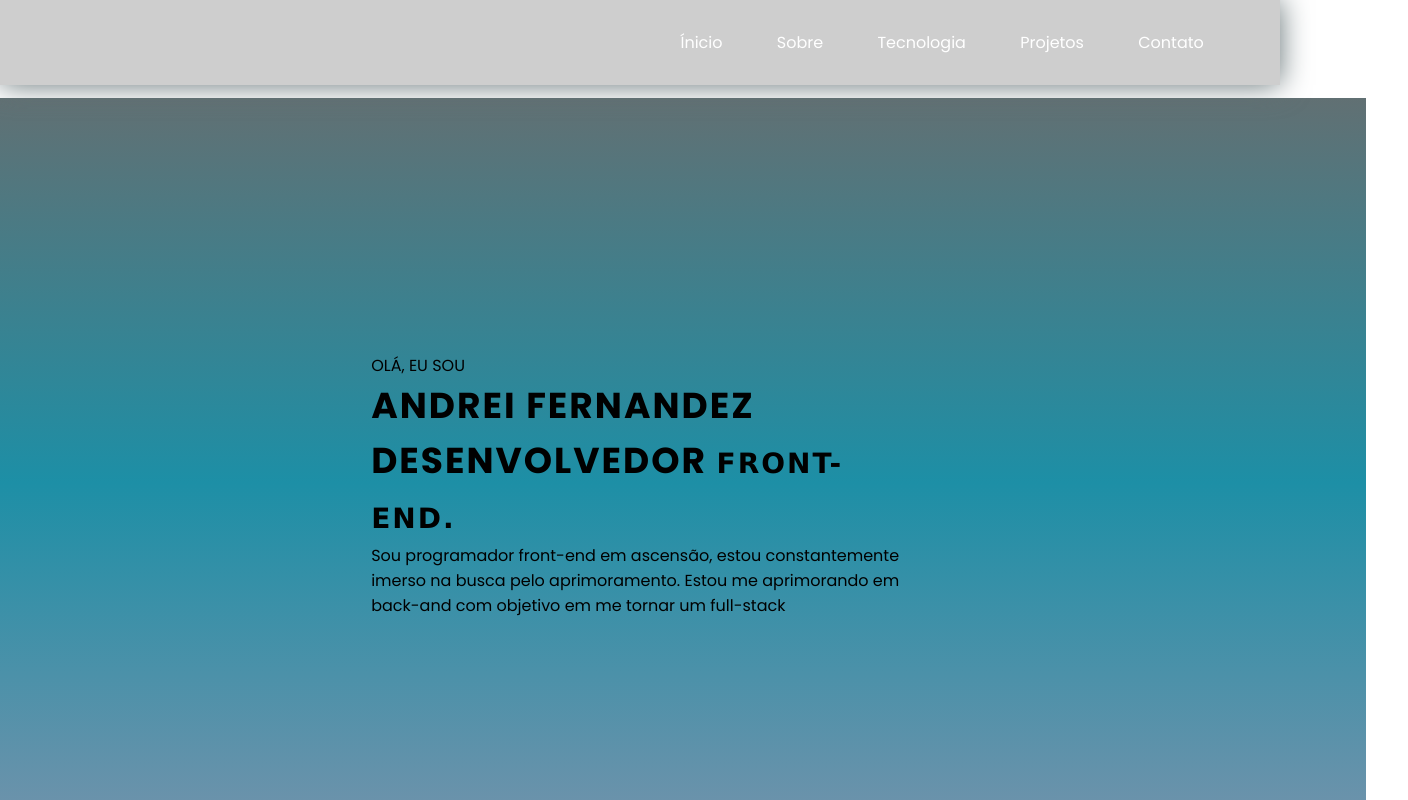
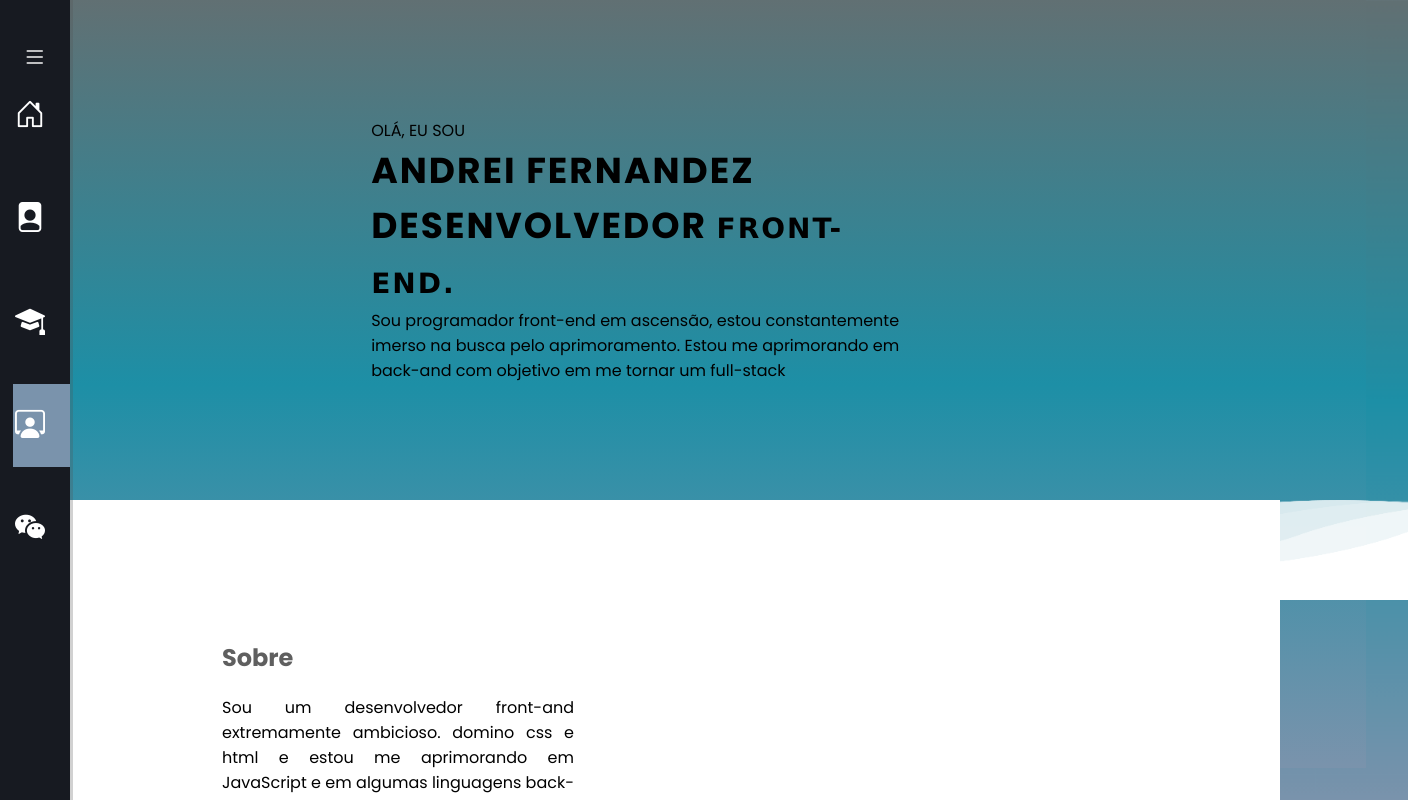
Before and after one commit to Fernandezdevv/portifolio, a plain HTML site: page port/index.html in a window 1280 px wide. Both pictures are taken after a click on the link "Projetos". Shown: the top 800 px of the page, 1408 px wide, since content can reach past the window. Drawn offline with nearby package versions, Linux system fonts and the light colour scheme.

Commit message:
Add files via upload

```diff
--- a/port/index.html
+++ b/port/index.html
@@ -10,22 +10,51 @@
     <title>Andrei Fernandez</title>
 </head>
 <body>
-    <header>
-        <div class="inter">
-            </div>
-            <nav class="menu">
-                <ul>
-                    <li><a href="#inicio">Ínicio</a></li>
-                    <li><a href="#Sobre">Sobre</a></li>
-                    <li><a href="#hab">Tecnologia</a></li>
-                    <li><a href="#">Projetos</a></li>
-                    <li><a href="#contato">Contato</a></li>
 
-                </ul>
-            </nav>
-        </div><!--inter-->
-    </header>
-    <section class="inicio" id="inicio">
+      <nav class="menu-lat">
+         <div class="pot-expandir">
+            <i class="bi bi-list" id="porExp"></i>
+         </div><!--expandir-->
+
+         <ul>
+            <li class="item-menu ativo" >
+                <a href="#">
+                    <span class="icon"><i class="bi bi-house-door"></i></span>
+                    <span class="txt-link">inicio</span>
+                </a>
+
+            </li>
+            <li class="item-menu">
+                <a href="#Sobre">
+                    <span class="icon"><i class="bi bi-file-person-fill"></i></span>
+                    <span class="txt-link">sobre</span>
+                </a>
+
+            </li>
+            <li class="item-menu">
+                <a href="#hab">
+                    <span class="icon"><i class="bi bi-mortarboard-fill"></i></span>
+                    <span class="txt-link">Skils</span>
+                </a>
+
+            </li>
+            <li class="item-menu">
+                <a href="#">
+                    <span class="icon"><i class="bi bi-person-workspace"></i></span>
+                    <span class="txt-link">Projetos</span>
+                </a>
+
+            </li>
+            <li class="item-menu">
+                <a href="#contato">
+                    <span class="icon"><i class="bi bi-wechat"></i></span>
+                    <span class="txt-link">contato</span>
+                </a>
+
+            </li>
+         </ul>
+      </nav><!--menu-lat-->
+    <section class="inicio" id="#inicio">
         <div class="img-inc">
             <img src="imagens/fundo.png.png">
         <div class="container">
--- a/port/style.css
+++ b/port/style.css
@@ -10,7 +10,8 @@
 body{
     background-color: rgba(255, 255, 255, 0.973);
     height:100vh;
-	overflow:auto;
+    overflow-x: hidden;
+    overflow-y: auto;
 }
 .inter{
     max-width: 1280px;
@@ -35,57 +36,69 @@ h2.titulo{
 h2.titulo span{
     color: #128f81;
 }
+nav.menu-lat{
+    width: 70px;
+    height: 100%;
+    background-color: #171A21;
+    padding: 40px 0 40px 1%;
+    box-shadow: 3px 0 0 #55555544;
+    position: fixed;
+    top: 0;
+    left: 0;
+    overflow: hidden;
+    transition: 2s;
+}
+nav.menu-lat.expandir{
+    width: 200px;
+}
+.pot-expandir{
+    width: 100%;
+    padding-left: 10px;
+}
 
-section {
-    display: grid;
-    place-items: center;
-    align-items: center;
-    min-height: 100vh;
+.pot-expandir > i{
+    color: white;
+    font-size: 24px;
+    cursor: pointer;
 }
-/* estilo cabeçalho */
 
-header {
-        width: 100%;
-        top: 0;
-        left: 0;
+ul{
+    height: 100%;
+    list-style-type: none;
+}
+ul li.item-menu{
+    transition: 2s;
+}
 
-        transition: .5s;
-        background-color: #cecece;
-        padding: 20px 4%;
-        box-shadow: 0 0 30px #617073;
-        display: flex;
+ul li.ativo{
+    background-color: #7A93AC;
+}
+ul li.item-menu:hover{
+    background: #7A93AC;
+}
 
-
-}
-header > .inter {
-     display: flex;
-     align-items: center;
-     justify-content: space-between;
-
-
-}
-header a{
+ul li.item-menu a{
     color: white;
     text-decoration: none;
-    display:inline-block;
-    transition: .2s;
-    text-align: left;
-    padding: 10px;
+    font-size: 22px;
+    padding: 20px 4%;
+    display: flex;
+    margin-bottom: 20px;
+    line-height: 40px;
 }
-header a:hover{
-
-     font-family: "poppins", sans-serif ;
-     transform: scale(1.20);
-     color: #617073;
+ul li.item-menu a .txt-link{
+    margin-left: 65px;
+    transition: 5s;
+    opacity: 0;
+}
+nav.menu-lat.expandir .txt-link{
+    margin-left: 35px;
+    opacity: 1;
 }
 
-header nav ul{
-   list-style-type: none;
+ul li.item-menu a .icon i{
+    font-size: 30px;
 }
-
-header nav ul li{
-      display: inline-block;
-      padding: 0 15px;
 
 body{
     background-image: url(imagens/fundo.png.png);
@@ -95,7 +108,7 @@ body{
     background-size: cover;
     position: relative;
 }
-}
+
 section.inicio{
     position: relative;
     width: 100%;
@@ -217,7 +230,7 @@ section.inicio{
 
 section.sobre{
     background-color: white;
-    padding: 60px;
+    padding: 60px 10%;
     width: 100%;
 
 
@@ -284,12 +297,12 @@ section.sobre{
 }
 
 section.habilidades{
-    padding: 180px 4%;
+    padding: 180px 20%;
     background-image: url(imagens/fundo2.png);
     box-shadow: 0 0 20px #000000;
 }
 section.habilidades .flex{
-    gap: 160px;
+    gap: 160px ;
 }
 .habilidades h2{
     text-align: center;
@@ -362,7 +375,7 @@ section.habilidades .flex{
  }
 }
 footer{
-    padding: 30px 4%;
+    padding: 20px ;
     box-shadow: 0 0 40px 10px #cecece;
     background-color: #cecece;
 }
@@ -372,7 +385,7 @@ footer .flex{
 }
 
 footer .linha-footer{
-    padding: 20px 0;
+    padding: 20px;
 }
 
 footer .linha-footer{
@@ -391,22 +404,26 @@ footer .linha-footer{
     transition: 2s;
 }
 .social button i{
-    color: #1D8FA6;
+    color: #171A21;
 }
 .social button:hover{
     transform: scale(1.10);
     box-shadow: 0 0 20px #000000;
 }
 footer .linha-footer p i{
-    color: #1D8FA6;
+    color: #1C5CA0;
     font-size:24px;
-
+     padding: 0 13%;
+     padding-right: 0%;
 }
 footer .linha-footer p a{
     color: rgb(0, 0, 0);
     font-size: 20px;
+
 }
 
 .linha-footer h2{
     font-size: 40px;
+    padding-left: 35%;
+    justify-content: center;
 }
--- a/port/waves.js
+++ b/port/waves.js
@@ -12,3 +12,25 @@ window.addEventListener('scroll', function(){
     onda4.style.backgroundPositionX = 100 + rolagempos * -1 + 'px'
 
 })
+
+var menuItem = document.querySelectorAll('.item-menu')
+
+function selectLink(){
+    menuItem.forEach((item)=>
+        item.classList.remove('ativo')
+    )
+    this.classList.add('ativo')
+}
+
+menuItem.forEach((item)=>
+   item.addEventListener('click' , selectLink)
+)
+
+//expandir menu
+
+var porExp = document.querySelector('#porExp')
+var menuSide = document.querySelector('.menu-lat')
+
+porExp.addEventListener('click', function(){
+    menuSide.classList.toggle('expandir')
+})
```
Also changed, not shown: port/imagens/euu.jpg (added), port/imagens/euu.png (added), port/imagens/fundo tec.png (added), port/imagens/git.png (added).
